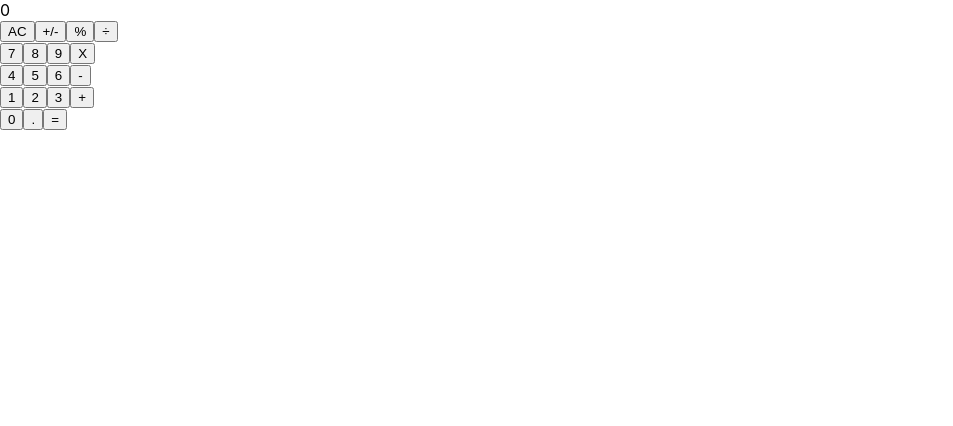
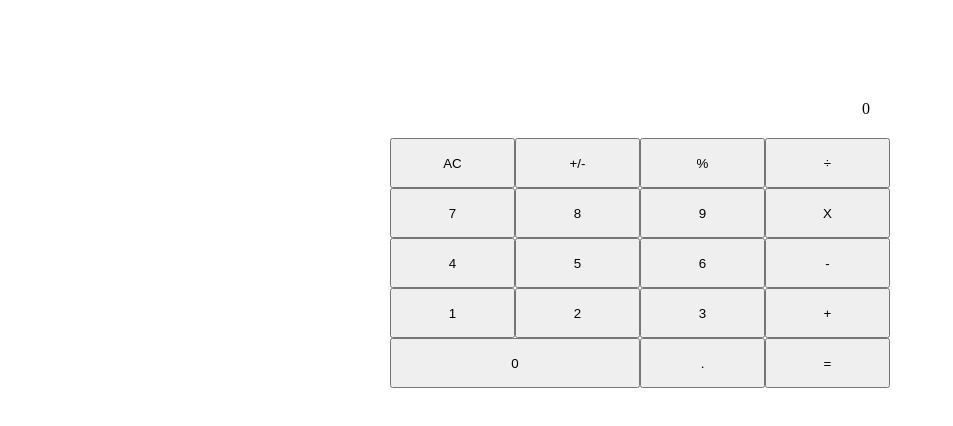
Before and after one commit to moinkhanif/react-calculator, a React (Create React App) app: page / in a window 1280 px wide. Shown: the top 426 px of the page, without its empty margins (0-953 px from the left). Built offline with nearby package versions, Linux system fonts and the light colour scheme.

Commit message:
style components

```diff
--- a/src/components/App/App.css
+++ b/src/components/App/App.css
@@ -1,39 +1,4 @@
-.App {
-  text-align: center;
+.main-container {
+  max-width: 500px;
+  margin: 10vh auto auto;
 }
-
-.App-logo {
-  height: 40vmin;
-  pointer-events: none;
-}
-
-@media (prefers-reduced-motion: no-preference) {
-  .App-logo {
-    animation: App-logo-spin infinite 20s linear;
-  }
-}
-
-.App-header {
-  background-color: #282c34;
-  min-height: 100vh;
-  display: flex;
-  flex-direction: column;
-  align-items: center;
-  justify-content: center;
-  font-size: calc(10px + 2vmin);
-  color: white;
-}
-
-.App-link {
-  color: #61dafb;
-}
-
-@keyframes App-logo-spin {
-  from {
-    transform: rotate(0deg);
-  }
-
-  to {
-    transform: rotate(360deg);
-  }
-}
--- a/src/components/Button/button.component.jsx
+++ b/src/components/Button/button.component.jsx
@@ -1,9 +1,10 @@
 import propTypes from 'prop-types';
+import './button.styles.css';
 
 const Button = props => {
   const { name } = props;
   return (
-    <button type="button">{ name }</button>
+    <button type="button" className="calculator-key">{ name }</button>
   );
 };
 
--- a/src/components/Button/button.styles.css
+++ b/src/components/Button/button.styles.css
@@ -0,0 +1,3 @@
+.calculator-key {
+  cursor: pointer;
+}
--- a/src/components/ButtonPanel/button-panel.component.jsx
+++ b/src/components/ButtonPanel/button-panel.component.jsx
@@ -1,4 +1,5 @@
 import Button from '../Button/button.component';
+import './button-panel.styles.css';
 
 const ButtonPanel = () => {
   const groups = {
@@ -12,7 +13,7 @@ const ButtonPanel = () => {
   return (
     <div className="groups">
       { Object.keys(groups).map((group, i) => (
-        <div key={keys[i]} className="group">
+        <div key={keys[i]} className={`group ${group}`}>
           {groups[group].map((name, j) => <Button key={keys[j]} name={name} />)}
         </div>
       )) }
--- a/src/components/ButtonPanel/button-panel.styles.css
+++ b/src/components/ButtonPanel/button-panel.styles.css
@@ -0,0 +1,9 @@
+.group {
+  display: grid;
+  grid-template-columns: 1fr 1fr 1fr 1fr;
+  grid-auto-rows: 50px;
+}
+
+.group5 {
+  grid-template-columns: 2fr 1fr 1fr;
+}
--- a/src/components/Display/display.component.jsx
+++ b/src/components/Display/display.component.jsx
@@ -1,11 +1,7 @@
 import propTypes from 'prop-types';
+import './display.styles.css';
 
-const Display = props => {
-  const { result } = props;
-  return (
-    <div>{result}</div>
-  );
-};
+const Display = ({ result }) => <div className="result">{result}</div>;
 
 Display.propTypes = {
   result: propTypes.string,
--- a/src/components/Display/display.styles.css
+++ b/src/components/Display/display.styles.css
@@ -0,0 +1,4 @@
+.result {
+  padding: 20px;
+  text-align: right;
+}
--- a/src/index.css
+++ b/src/index.css
@@ -1,27 +1,7 @@
-body {
+*,
+*::after,
+*::before {
   margin: 0;
-  font-family:
-    -apple-system,
-    BlinkMacSystemFont,
-    'Segoe UI',
-    'Roboto',
-    'Oxygen',
-    'Ubuntu',
-    'Cantarell',
-    'Fira Sans',
-    'Droid Sans',
-    'Helvetica Neue',
-    sans-serif;
-  -webkit-font-smoothing: antialiased;
-  -moz-osx-font-smoothing: grayscale;
+  padding: 0;
+  box-sizing: border-box;
 }
-
-code {
-  font-family:
-    source-code-pro,
-    Menlo,
-    Monaco,
-    Consolas,
-    'Courier New',
-    monospace;
-}
```
Also changed, not shown: src/logo.svg (deleted).
